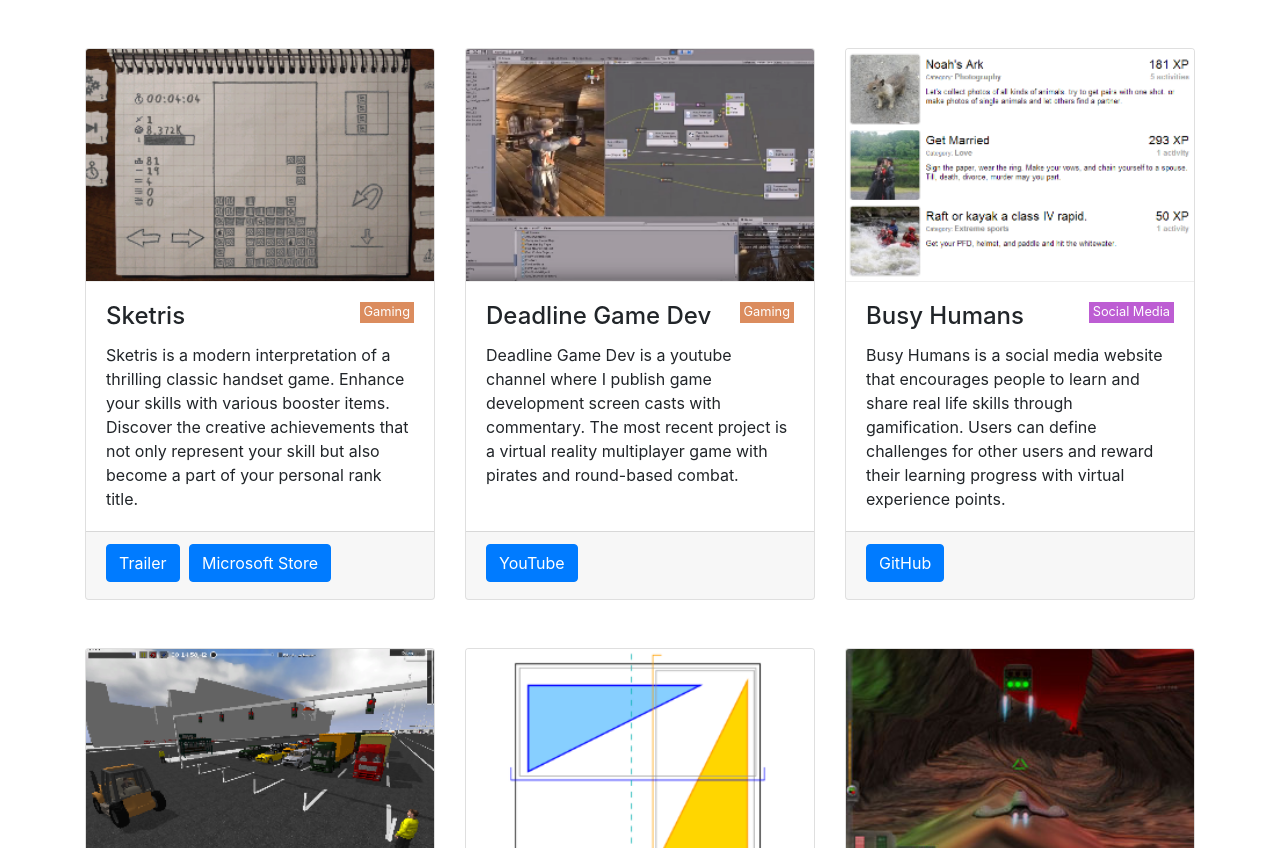
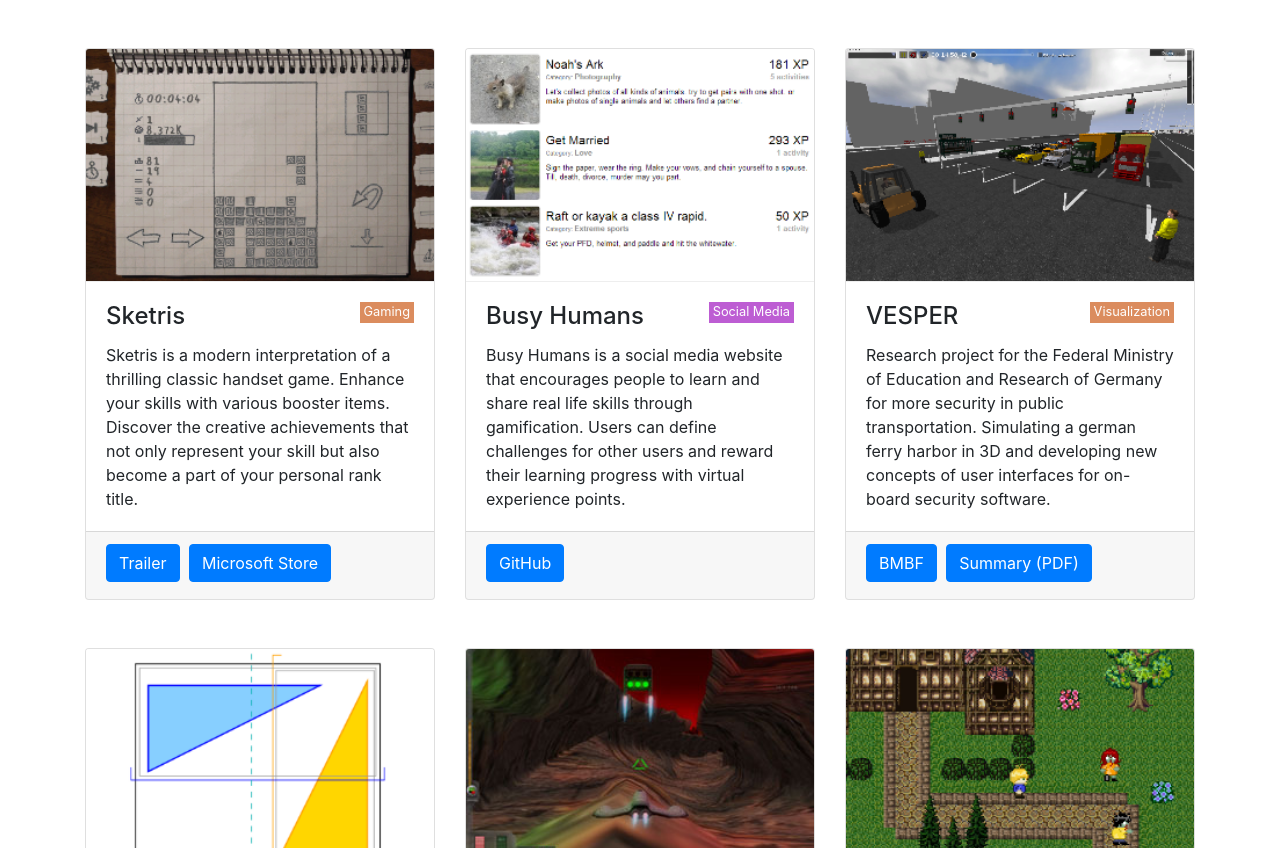
Before and after one commit to chrwoizi/woizischke, a website: page webroot/index.html in a window 1280 px wide. Shown: the part 1659-2507 px from the top of the page. Drawn offline with Linux system fonts and the light colour scheme.

Commit message:
update projects

```diff
--- a/webroot/index.html
+++ b/webroot/index.html
@@ -143,19 +143,19 @@
           </div>
         </div>
       </div>
-      <div class="col-md-4 mb-5">
+      <!-- <div class="col-md-4 mb-5">
         <div class="card h-100">
           <img class="card-img-top" src="assets/deadlinegamedev.png" alt="">
           <div class="card-body">
 			<small class="industry gaming">Gaming</small>
             <h4 class="card-title">Deadline Game Dev</h4>
-            <p class="card-text">Deadline Game Dev is a youtube channel where I publish game development screen casts with commentary. The most recent project is a virtual reality multiplayer game with pirates and round-based combat.</p>
+            <p class="card-text">Deadline Game Dev is a youtube channel where I publish game development screen casts with commentary. The most recent project is a virtual reality multiplayer game with pirates.</p>
           </div>
           <div class="card-footer">
             <a target="_blank" href="https://www.youtube.com/user/DeadlineGameDev" class="btn btn-primary">YouTube</a>
           </div>
         </div>
-      </div>
+      </div> -->
       <div class="col-md-4 mb-5">
         <div class="card h-100">
           <img class="card-img-top" src="assets/busyhumans.png" alt="">
```
